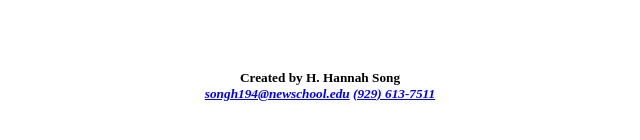
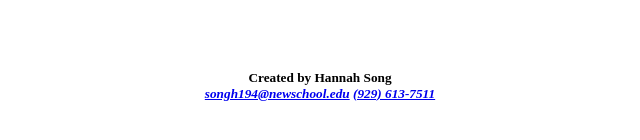
Before and after one commit to songh194/harmonicCollection, a plain HTML site: page entry-1/index.html in a window 1280 px wide. Shown: the part 236-376 px from the top of the page, 320-960 px from the left. Drawn offline with Linux system fonts and the light colour scheme.

Commit message:
Update index.html

```diff
--- a/entry-1/index.html
+++ b/entry-1/index.html
@@ -24,7 +24,7 @@
 
 
     <br><br><br><br><br>
-    <h5>Created by H. Hannah Song</div style="display: inline;"h5>
+    <h5>Created by Hannah Song</div style="display: inline;"h5>
     <address>
     <a href="songh194@newschool.edu">songh194@newschool.edu</a>
     <a href="tel:+9296137511">(929) 613-7511</a>
```
